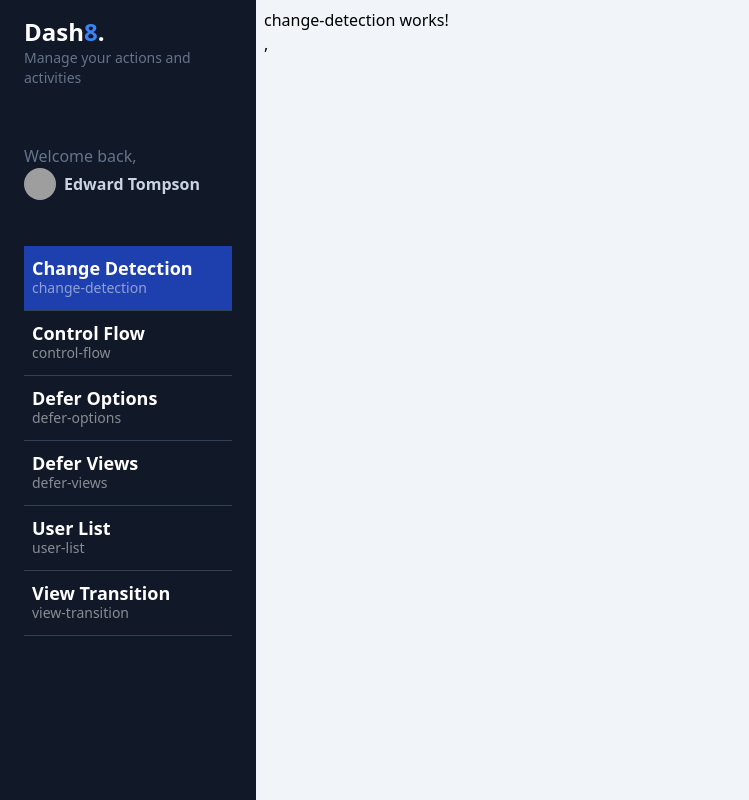
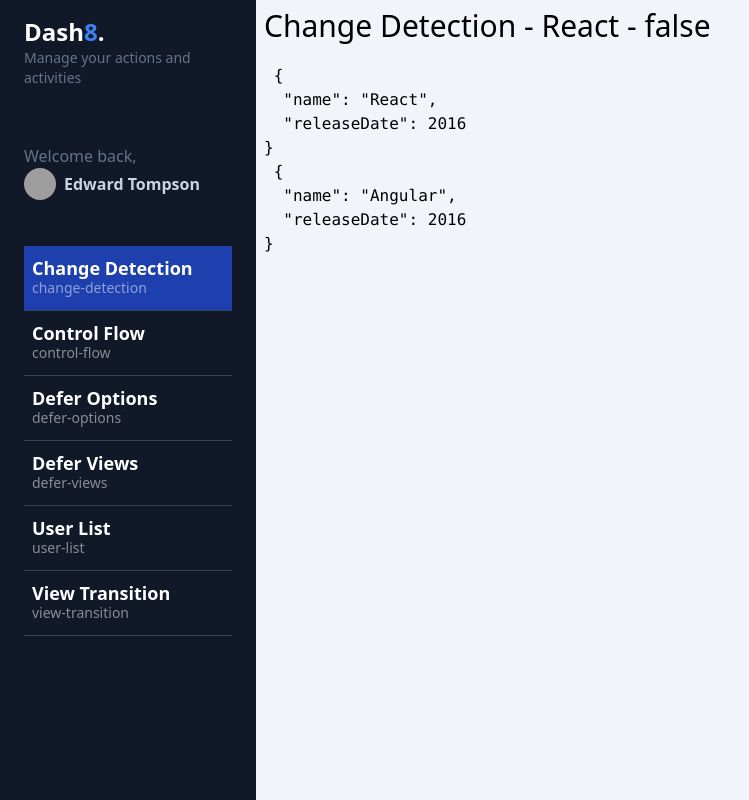
Before and after one commit to JessCP25/my-dashboard, an Angular app: page /dashboard/change-detection in a window 1280 px wide. Shown: the whole page, without its empty margins (0-749 px from the left). Built offline with nearby package versions, Linux system fonts and the light colour scheme; grey boxes are pictures that could not be loaded.

Commit message:
ChangeDetection - onPush

```diff
--- a/src/app/dashboard/pages/change-detection/change-detection.component.html
+++ /dev/null
@@ -1 +0,0 @@
-<p>change-detection works!</p>,
--- a/src/app/dashboard/pages/change-detection/change-detection.component.ts
+++ b/src/app/dashboard/pages/change-detection/change-detection.component.ts
@@ -1,17 +1,46 @@
 import { CommonModule } from '@angular/common';
-import { Component } from '@angular/core';
+import { ChangeDetectionStrategy, Component, computed, signal } from '@angular/core';
+import { TitleComponent } from '@shared/title/title.component';
 
 @Component({
   selector: 'app-change-detection',
   standalone: true,
+  changeDetection: ChangeDetectionStrategy.OnPush,
   imports: [
-    CommonModule,
+    CommonModule, TitleComponent
   ],
-  templateUrl: './change-detection.component.html',
+  template: `
+    <app-title [title]="this.currentFramework()"></app-title>
+    <pre> {{frameworkAsSignal() | json }} </pre>
+    <pre> {{ frameworkAsProperty | json}} </pre>
+  `,
   styles: `
     :host {
       display: block;
     }
   `,
 })
-export default class ChangeDetectionComponent { }
+export default class ChangeDetectionComponent {
+  public currentFramework = computed(
+    () => `Change Detection - ${this.frameworkAsSignal().name}`
+  )
+
+  public frameworkAsSignal = signal({
+    name: 'Angular',
+    releaseDate: 2016,
+  })
+
+  public frameworkAsProperty = {
+    name: 'Angular',
+    releaseDate: 2016
+  }
+
+  constructor(){
+    setTimeout(()=>{
+      this.frameworkAsSignal.update(name => ({
+        ...name,
+        name: 'React'
+      }))
+    }, 3000)
+  }
+}
```
